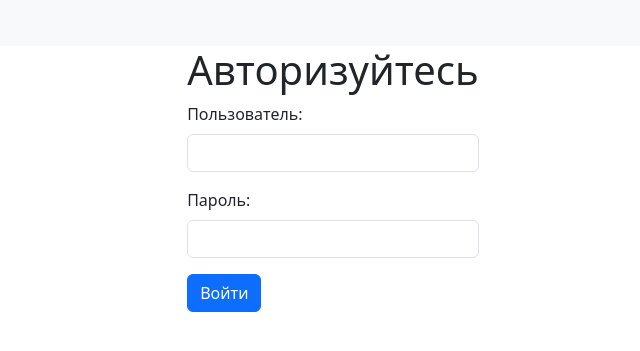
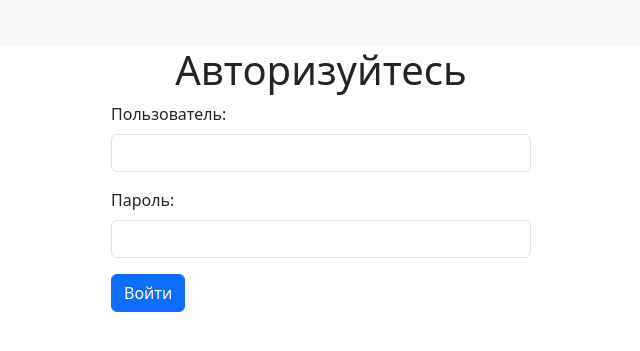
Before and after one commit to metacortex687/taxi-manager, a Django app: page /login/ in a window 1280 px wide. Shown: the top 351 px of the page, without its empty margins (319-959 px from the left). Run offline with Django 5.2, Linux system fonts and the light colour scheme; some libraries are stand-ins or nearby versions.

Commit message:
Зафиксировал размер формы авторизации

```diff
--- a/taxi_manager/frontend/templates/login.html
+++ b/taxi_manager/frontend/templates/login.html
@@ -5,7 +5,7 @@
 {% block content %}
 
 <form class="d-flex justify-content-center" id="authForm">
-    <div class="form-check mb-3">
+    <div class="auth-box mb-3">
         <h1 class="text-center">Авторизуйтесь</h1>
         <div class="mb-3">
             <label for="inputUser" class="form-label">Пользователь:</label>
@@ -67,11 +67,14 @@
 
     }
 
+</script>
+{% endblock script %}
 
 
-
-
-
-</script>
-
-{% endblock script %}
+{% block style %}
+<style>
+    .auth-box {
+        width: 420px;
+    }
+</style>
+{% endblock style %}
```
